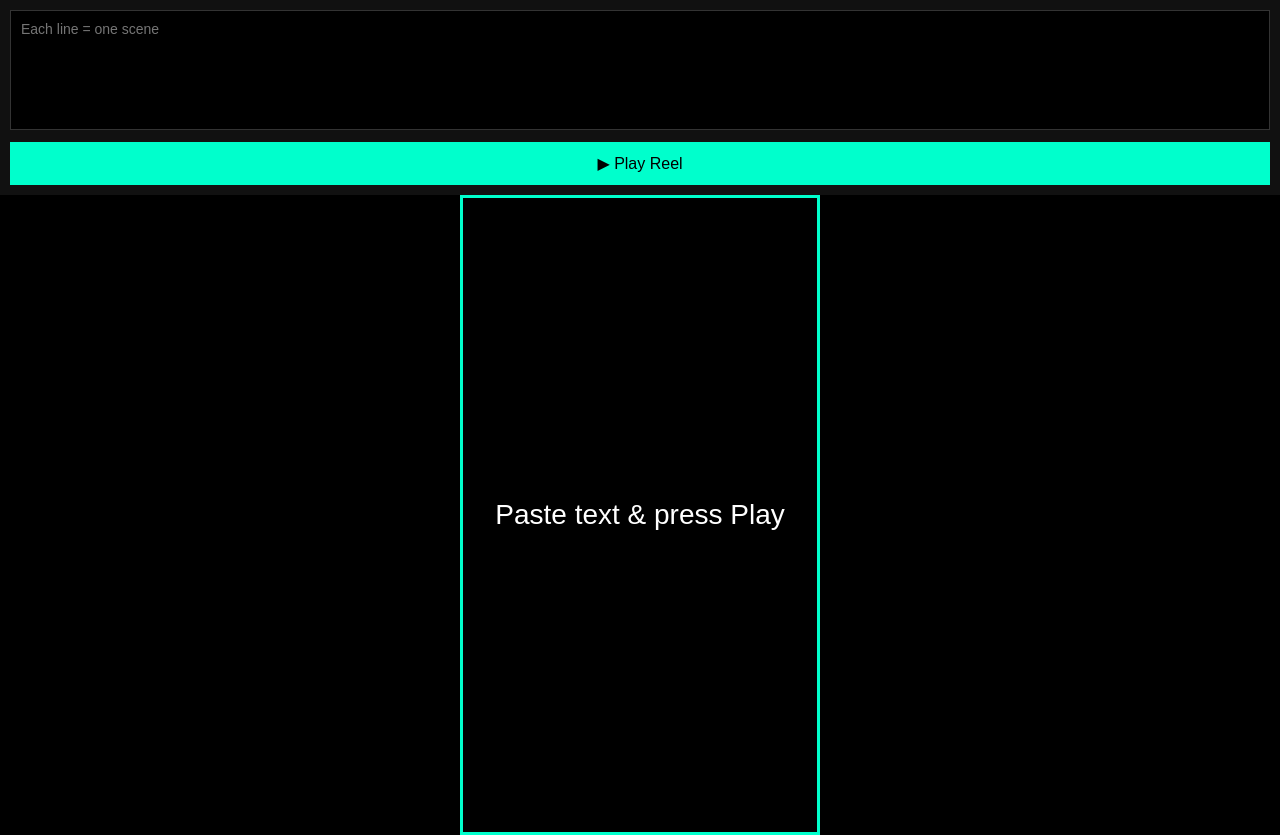
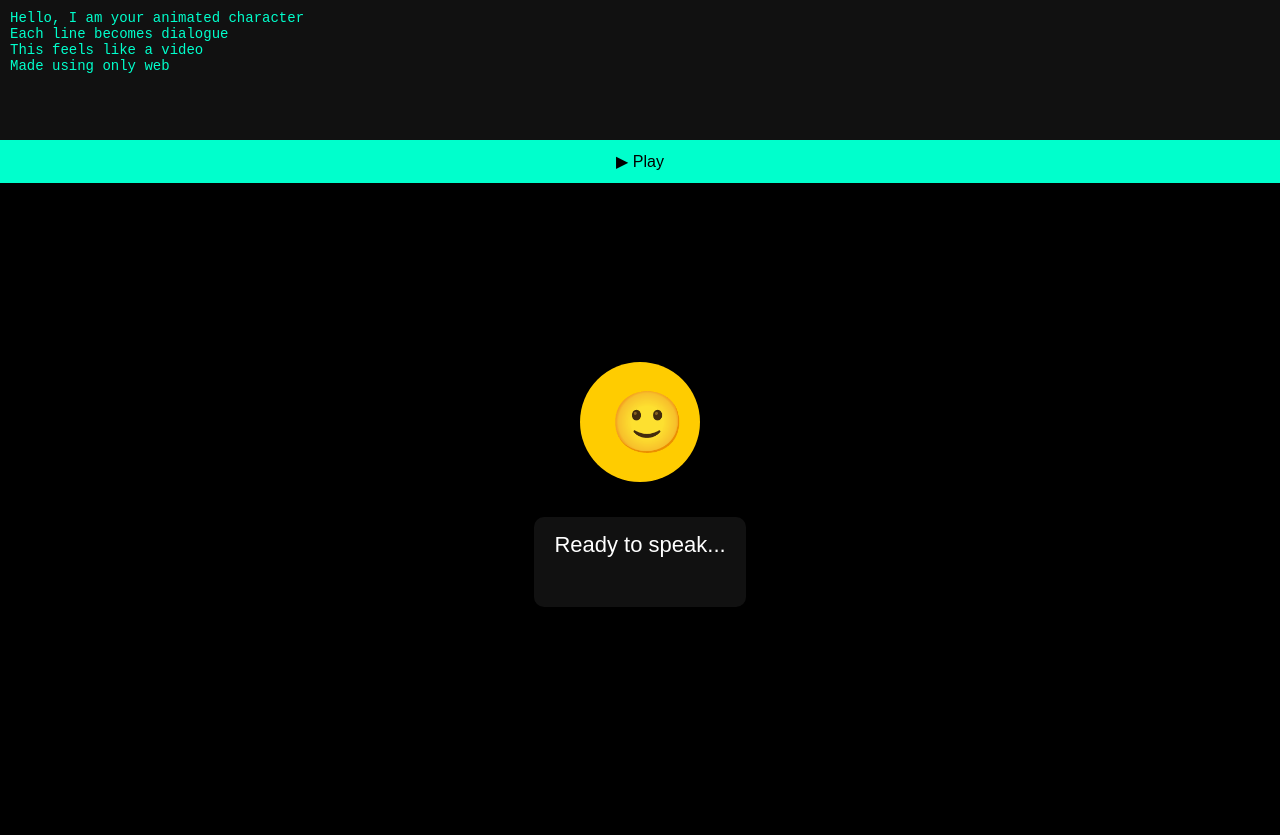
Before and after one commit to srmabre1/For-study, a plain HTML site: page index.html in a window 1280 px wide. After the commit the page ends 800 px from the top, so only its background shows below. Drawn offline with Linux system fonts and the light colour scheme.

Commit message:
Refactor index.html for character video functionality
Updated the title and modified styles for background and dialog. Changed video controls and added character animation.

```diff
--- a/index.html
+++ b/index.html
@@ -2,147 +2,123 @@
 <html lang="en">
 <head>
 <meta charset="UTF-8">
-<title>Text to Video Reel</title>
+<title>Text to Character Video</title>
 
 <style>
-*{
+body{
   margin:0;
-  padding:0;
-  box-sizing:border-box;
-  font-family:Arial, Helvetica, sans-serif;
-}
-
-body{
-  background:black;
+  background:#000;
   color:white;
-  height:100vh;
+  font-family:Arial, sans-serif;
   display:flex;
   flex-direction:column;
-}
-
-.controls{
-  padding:10px;
-  background:#111;
+  height:100vh;
 }
 
 textarea{
   width:100%;
   height:120px;
-  background:black;
+  background:#111;
   color:#00ffcc;
-  border:1px solid #333;
+  border:none;
   padding:10px;
   font-size:14px;
-  resize:none;
 }
 
 button{
-  width:100%;
   padding:12px;
-  margin-top:8px;
   background:#00ffcc;
   border:none;
   font-size:16px;
   cursor:pointer;
 }
 
-.video{
+.stage{
   flex:1;
   display:flex;
+  flex-direction:column;
   justify-content:center;
   align-items:center;
-  background:black;
+  position:relative;
 }
 
-.screen{
-  width:360px;
-  height:640px; /* 9:16 reel */
-  border:3px solid #00ffcc;
-  display:flex;
-  align-items:center;
-  justify-content:center;
-  text-align:center;
-  padding:25px;
-  font-size:28px;
-  line-height:1.4;
-  animation:zoomFade 1s ease;
+.character{
+  width:120px;
+  height:120px;
+  border-radius:50%;
+  background:#ffcc00;
+  position:relative;
+  animation:bounce 1s infinite alternate;
 }
 
-@keyframes zoomFade{
-  from{
-    opacity:0;
-    transform:scale(0.9);
-  }
-  to{
-    opacity:1;
-    transform:scale(1);
-  }
+.character::after{
+  content:"🙂";
+  font-size:60px;
+  position:absolute;
+  top:25px;
+  left:30px;
+}
+
+@keyframes bounce{
+  from{ transform:translateY(0); }
+  to{ transform:translateY(-15px); }
+}
+
+.dialog{
+  margin-top:20px;
+  padding:15px 20px;
+  background:#111;
+  border-radius:10px;
+  font-size:22px;
+  min-height:60px;
+  text-align:center;
+  animation:fade 0.5s;
+}
+
+@keyframes fade{
+  from{opacity:0;}
+  to{opacity:1;}
 }
 </style>
 </head>
 
 <body>
 
-<div class="controls">
-  <textarea id="textInput" placeholder="Each line = one scene"></textarea>
-  <button onclick="startVideo()">▶ Play Reel</button>
+<textarea id="text">
+Hello, I am your animated character
+Each line becomes dialogue
+This feels like a video
+Made using only web
+</textarea>
+
+<button onclick="play()">▶ Play</button>
+
+<div class="stage">
+  <div class="character"></div>
+  <div class="dialog" id="dialog">Ready to speak...</div>
 </div>
 
-<div class="video">
-  <div class="screen" id="screen">
-    Paste text & press Play
-  </div>
-</div>
-
-<!-- Background Music -->
-<audio id="bgMusic" loop>
-  <source src="https://files.freemusicarchive.org/storage-freemusicarchive-org/music/no_curator/Scott_Holmes_Music/Corporate__Motivational_Music/Scott_Holmes_Music_-_01_-_Upbeat_Party.mp3">
+<audio id="music" loop>
+  <source src="https://files.freemusicarchive.org/storage-freemusicarchive-org/music/no_curator/Scott_Holmes_Music/Happy_Music/Scott_Holmes_Music_-_01_-_Happy_Whistle.mp3">
 </audio>
 
 <script>
 let lines=[];
-let lineIndex=0;
-let charIndex=0;
+let i=0;
 
-function startVideo(){
-  const text=document.getElementById("textInput").value.trim();
-  if(!text) return;
-
-  // Fullscreen
-  document.documentElement.requestFullscreen().catch(()=>{});
-
-  // Music
-  document.getElementById("bgMusic").play();
-
-  lines=text.split(/\n+/);
-  lineIndex=0;
-  playLine();
+function play(){
+  lines=document.getElementById("text").value.split(/\n+/);
+  i=0;
+  document.getElementById("music").play();
+  nextLine();
 }
 
-function playLine(){
-  if(lineIndex>=lines.length) return;
-
-  charIndex=0;
-  const screen=document.getElementById("screen");
-  screen.textContent="";
-  screen.style.animation="none";
-  screen.offsetHeight;
-  screen.style.animation="zoomFade 1s ease";
-  typeChar();
-}
-
-function typeChar(){
-  const screen=document.getElementById("screen");
-  const line=lines[lineIndex];
-
-  if(charIndex<line.length){
-    screen.textContent+=line.charAt(charIndex);
-    charIndex++;
-    setTimeout(typeChar,50);
-  }else{
-    lineIndex++;
-    setTimeout(playLine,1800);
-  }
+function nextLine(){
+  if(i>=lines.length) return;
+  const dialog=document.getElementById("dialog");
+  dialog.textContent=lines[i];
+  i++;
+  setTimeout(nextLine,2000);
 }
 </script>
 
```
